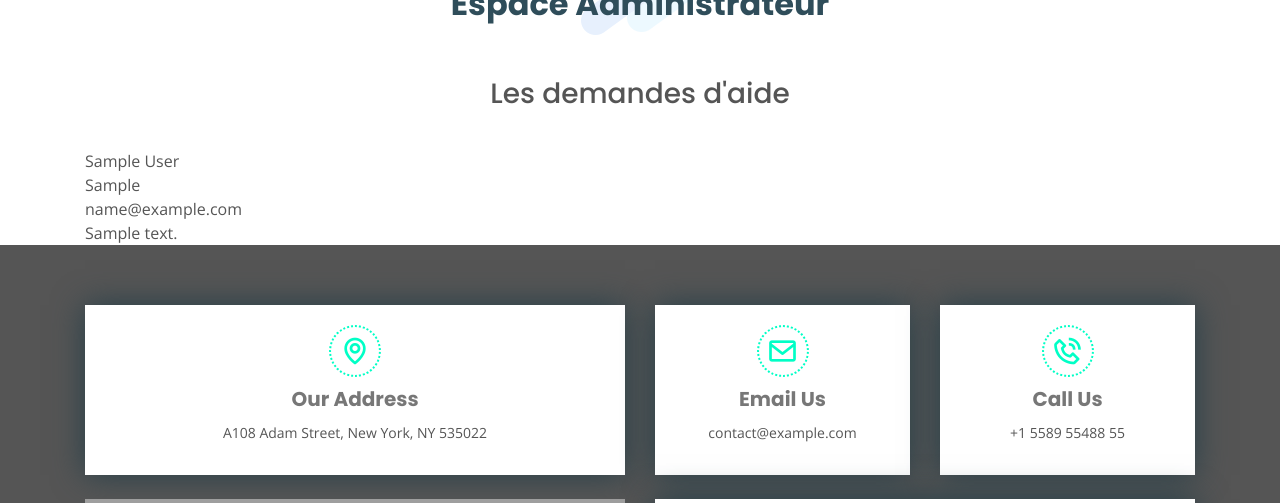
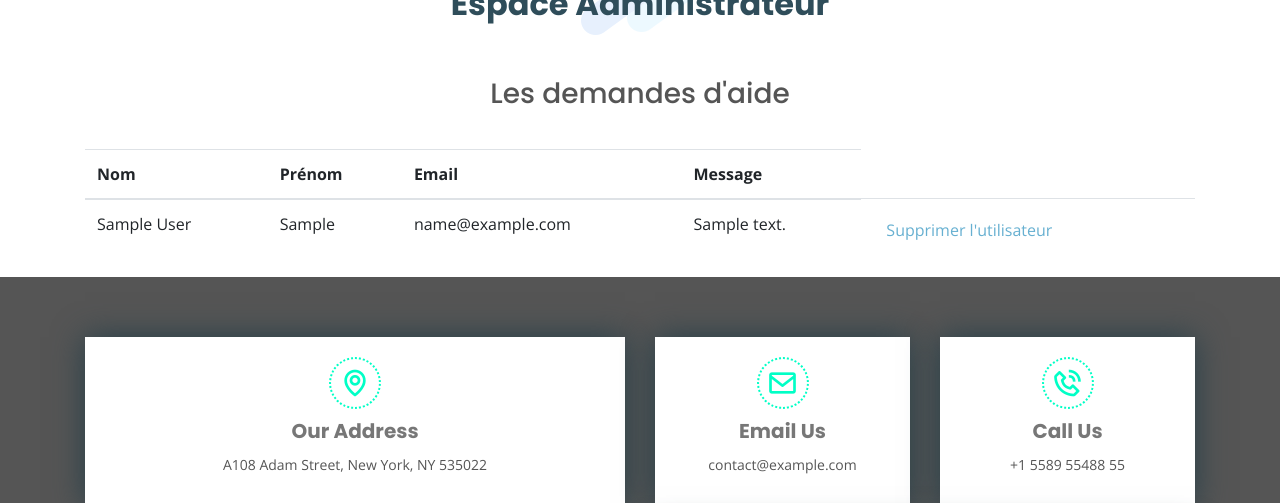
Before and after one commit to Baptistex/DUT_p202003, a Django app: page /listeAides in a window 1280 px wide. Shown: the part 105-608 px from the top of the page. Run offline with Django 3.2, Linux system fonts and the light colour scheme; tables that the repository leaves empty hold one stand-in row (values such as "Sample post"); some libraries are stand-ins or nearby versions; grey boxes are pictures that could not be loaded.

Commit message:
Affichage des demandes SAV

```diff
--- a/biochezvous/espace_admin/models.py
+++ b/biochezvous/espace_admin/models.py
@@ -3,5 +3,5 @@ from django.db import models
 class Demandes(models.Model):
     nom = models.CharField(max_length=100)
     prenom = models.CharField(max_length=100)
-    email = models.EmailField()
+    email = models.EmailField(max_length=100, unique=True)
     message = models.CharField(max_length=1500)
--- a/biochezvous/espace_admin/templates/espace_admin/aide.html
+++ b/biochezvous/espace_admin/templates/espace_admin/aide.html
@@ -11,11 +11,28 @@
             </div>
         </div>
     </div>
-    {% for demande in dataDemandes %}
-        {{ demande.nom }}<br>
-        {{ demande.prenom }}<br>
-        {{ demande.email }}<br>
-        {{ demande.message }}<br>
-    {% endfor %}
+    <table id="table" class="table table-hover table-mc-light-blue">
+        <thead>
+            <tr>
+
+                    <th>Nom</th>
+                    <th>Prénom</th>
+                    <th>Email</th>
+                    <th>Message</th>
+             </tr>
+        </thead>
+        {% for demande in listeAides %}
+            <tr>
+                <td>{{demande.nom }}</td>
+                <td>{{demande.prenom }}</td>
+                <td>{{demande.email }}</td>
+                <td>{{demande.message }}</td>
+                <td>
+                    {% url 'deleteDemande' demande.nom as the_url %}
+                    <button class="btn supp" id="btnSuppr"><a href="{{ the_url }}">Supprimer l'utilisateur</a></button>
+                </td>
+            </tr>
+        {% endfor %}
+    </table>
 </div>
 {% endblock %}
--- a/biochezvous/espace_admin/urls.py
+++ b/biochezvous/espace_admin/urls.py
@@ -5,5 +5,7 @@ urlpatterns = [
     path('accueilAdmin', views.espace_admin, name='espace_admin'),
     path('userlist', views.userlist, name='userlist'),
     path('listeAides', views.util_aide, name='listeAides'),
-
+    path('personne/', views.delete_user, name='delete_user'),
+    path('personne/<int:id>/', views.deleteOneUser, name='deleteOneUser'),
+    path('demande/<str:nom>/', views.deleteDemande, name='deleteDemande')
 ]
--- a/biochezvous/espace_admin/views.py
+++ b/biochezvous/espace_admin/views.py
@@ -2,6 +2,7 @@ from django.shortcuts import render
 from django.http import HttpResponse
 from django.template import loader
 from espace_perso.models import Personne
+from espace_perso.forms import FormAide
 from .models import Demandes #importer modèle de 'espace_perso' - pas nécessaire de recréer modèle personne
 
 #Accueil
@@ -44,4 +45,19 @@ def deleteOneUser(request,id):
 #SAV
 def util_aide(request):
     template = loader.get_template('espace_admin/aide.html')
-    return render(request,'espace_admin/aide.html', {'dataDemandes': Demandes.objects.all()})
+    table_demandes = Demandes.objects.all()
+    context = {
+        'listeAides' : table_demandes
+    }
+    return HttpResponse(template.render(context,request))
+
+def deleteDemande(request,n):
+    if request.method == "GET":
+        dest = Demandes.objects.get(nom = n)
+        dest.delete()
+        template = loader.get_template('espace_admin/aide.html')
+        table_demandes = Demandes.objects.all()
+        context = {
+            'listeAides' : table_demandes
+        }
+    return HttpResponse(template.render(context,request))
--- a/biochezvous/espace_perso/templates/espace_perso/demande_aide.html
+++ b/biochezvous/espace_perso/templates/espace_perso/demande_aide.html
@@ -10,7 +10,7 @@
 <h3>Vous rencontrez un problème sur BioChezVous ? Parlez-en via ce formulaire de contact ! Nous serons ravis de vous aider.</h3>
 </div>
 <br>
-    <form method="post" class="text-center post-form">
+    <form method="POST" class="text-center post-form" enctype="multipart/form-data">
         {% csrf_token %}
         {{ form.as_p }}
         <button class="btn btn-primary " type="submit">Envoyer ma demande</button>
--- a/biochezvous/espace_perso/urls.py
+++ b/biochezvous/espace_perso/urls.py
@@ -11,8 +11,6 @@ urlpatterns = [
     path('connexion', views.connexion, name='connexion'),
     path('deconnexion', views.deconnexion, name='deconnexion'),
     path('connexion', auth_views.LoginView.as_view()),
-    path('personne/', views.delete_user, name='delete_user'),
-    path('personne/<int:id>/', views.deleteOneUser, name='deleteOneUser'),
     path('aide', views.aide, name='aide')
 
 ]
```
Also changed, not shown: biochezvous/biochezvous/settings.py (+5 -5 lines), biochezvous/espace_perso/forms.py (+9 -5 lines), biochezvous/espace_perso/views.py (+8 -5 lines), biochezvous/espace_admin/migrations/0001_initial.py (added), biochezvous/espace_admin/migrations/0002_auto_20210314_2350.py (added), biochezvous/espace_perso/migrations/0006_auto_20210314_2322.py (added).
